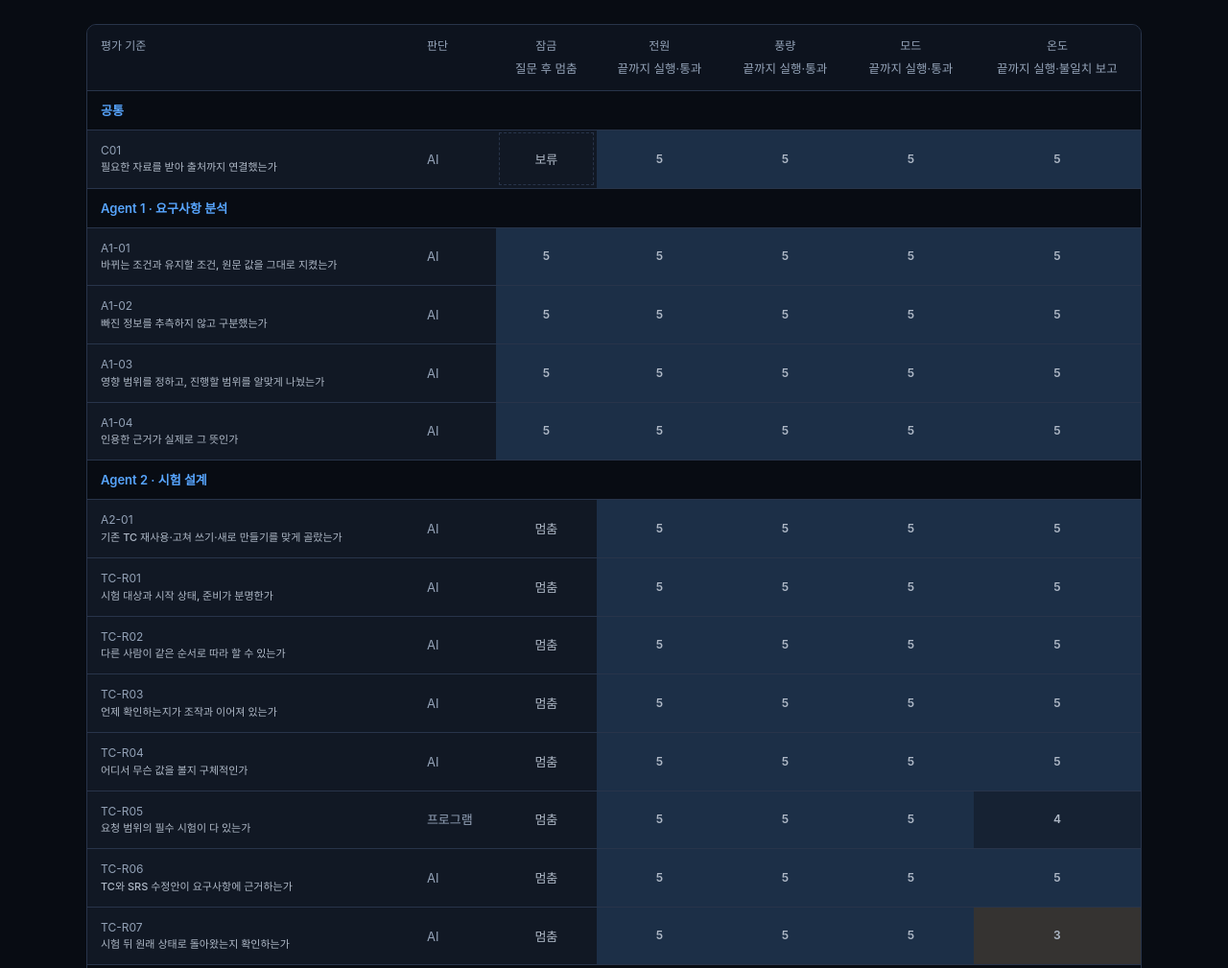
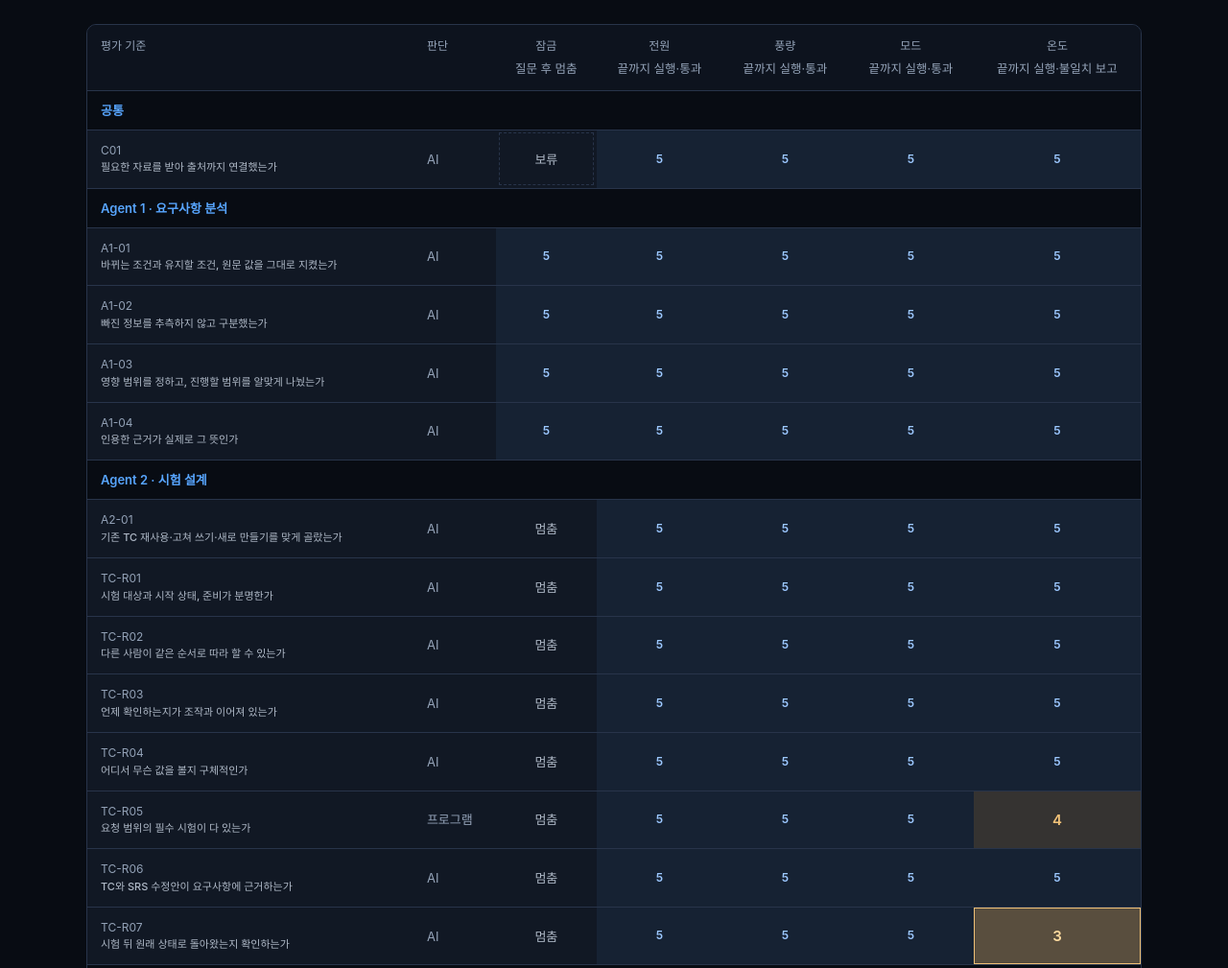
Before and after one commit to SEHOOOOON/agent-evaluation-framework, a plain HTML site: page portfolio/scores.html in a window 1280 px wide. Shown: the part 860-1869 px from the top of the page at 96% size. Drawn offline with Linux system fonts and the light colour scheme.

Commit message:
점수표에서 감점된 4점·3점 칸을 주황색으로 강조
5점 칸 채움은 옅게 낮추고, 온도 요청의 4점·3점 칸과 평균 칸이 먼저 보이게 했다. 문장은 바꾸지 않았다.

```diff
--- a/portfolio/scores.html
+++ b/portfolio/scores.html
@@ -113,6 +113,7 @@ main td{font-size:12px}
  .story-section>h2{grid-column:1;grid-row:2;margin-bottom:24px!important}
  .story-section>h2+p{grid-column:2;grid-row:1/3;align-self:end;max-width:none!important;margin-bottom:24px!important}
 }
+.heatmap td.s5{background:rgba(88,166,255,.07)!important;color:#9cc8ff!important}.heatmap td.s4{background:rgba(239,192,119,.16)!important;color:var(--amber)!important;font-size:15px}.heatmap td.s3{background:rgba(239,192,119,.32)!important;color:#ffdca0!important;font-size:15px;box-shadow:inset 0 0 0 1px var(--amber)}.s3>small{color:#ffe6bd!important}
 </style>
 </head>
 <body class="portfolio-story">
```
